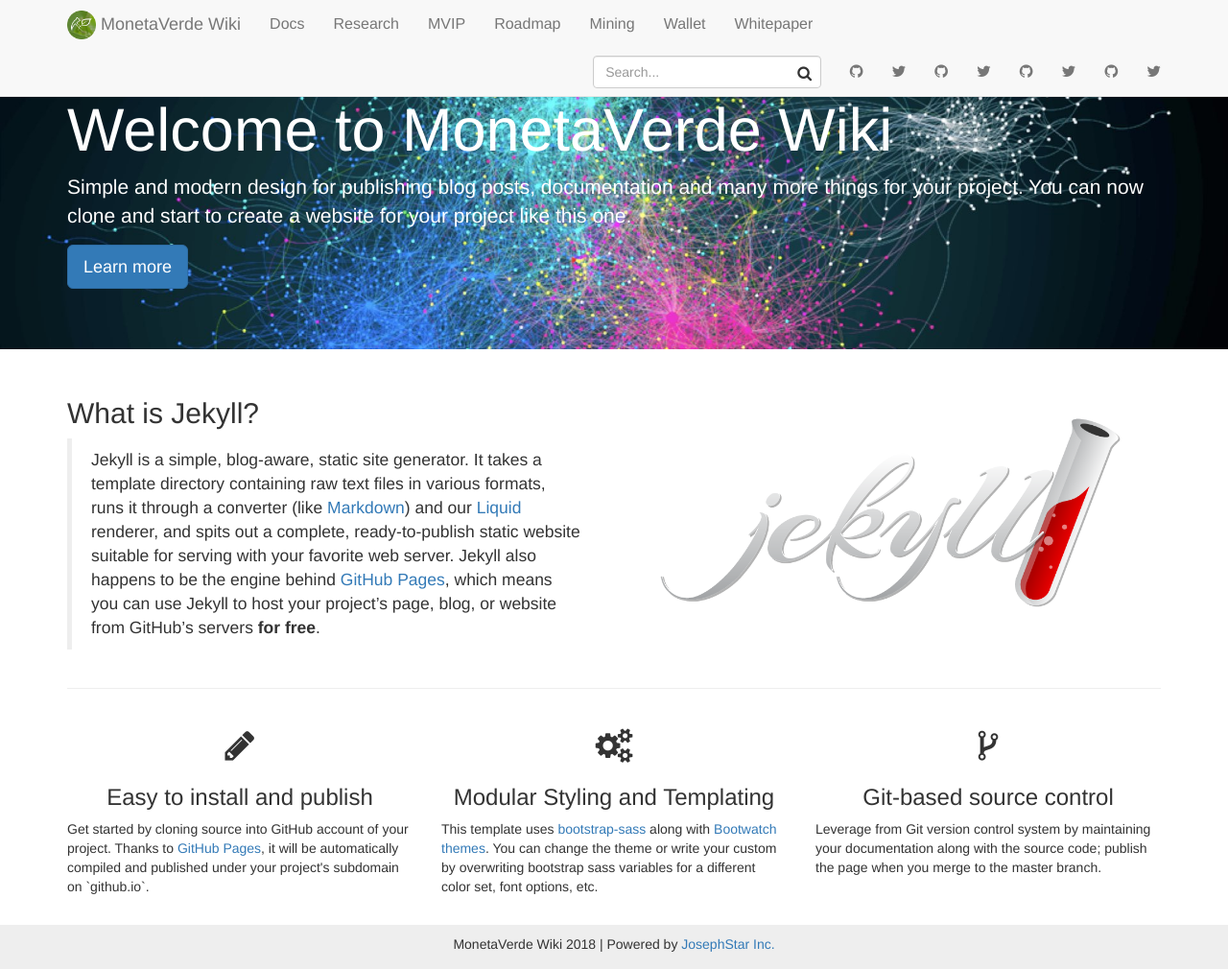
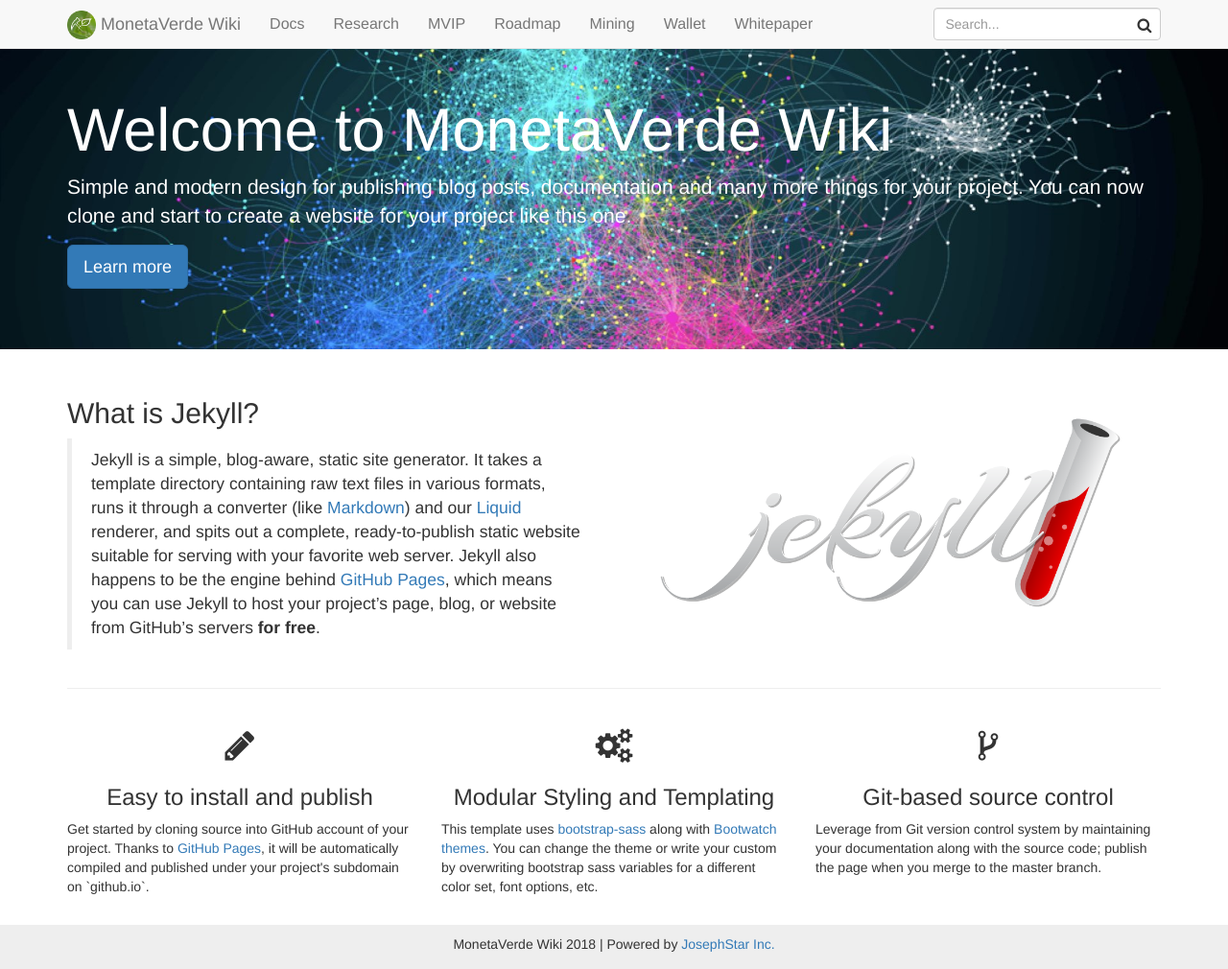
Before and after one commit to ammogcoder/www, a Jekyll site: the page built from index.html, in a window 1280 px wide and 1010 px high. Shown: the whole window at 96% size. Built offline with Jekyll 4.4.1, drawn with Linux system fonts in a browser that asks for light colours; nearby versions of some CDN libraries.

Commit message:
Update topnav.html

```diff
--- a/_includes/topnav.html
+++ b/_includes/topnav.html
@@ -30,16 +30,6 @@
                         <i class="fa fa-search form-control-feedback"></i>
                     </div>
                 </form>
-                <ul class="nav navbar-nav">
-                    <li><a href="{{ site.github_url }}"><i class="fa fa-github" aria-hidden="true"></i></a></li>
-                    <li><a href="{{ site.twitter_url }}"><i class="fa fa-twitter" aria-hidden="true"></i></a></li>
-                    <li><a href="{{ site.github_url }}"><i class="fa fa-github" aria-hidden="true"></i></a></li>
-                    <li><a href="{{ site.twitter_url }}"><i class="fa fa-twitter" aria-hidden="true"></i></a></li>
-                    <li><a href="{{ site.github_url }}"><i class="fa fa-github" aria-hidden="true"></i></a></li>
-                    <li><a href="{{ site.twitter_url }}"><i class="fa fa-twitter" aria-hidden="true"></i></a></li>
-                    <li><a href="{{ site.github_url }}"><i class="fa fa-github" aria-hidden="true"></i></a></li>
-                    <li><a href="{{ site.twitter_url }}"><i class="fa fa-twitter" aria-hidden="true"></i></a></li>
-                </ul>
             </div>
         </div>
     </div>
```
